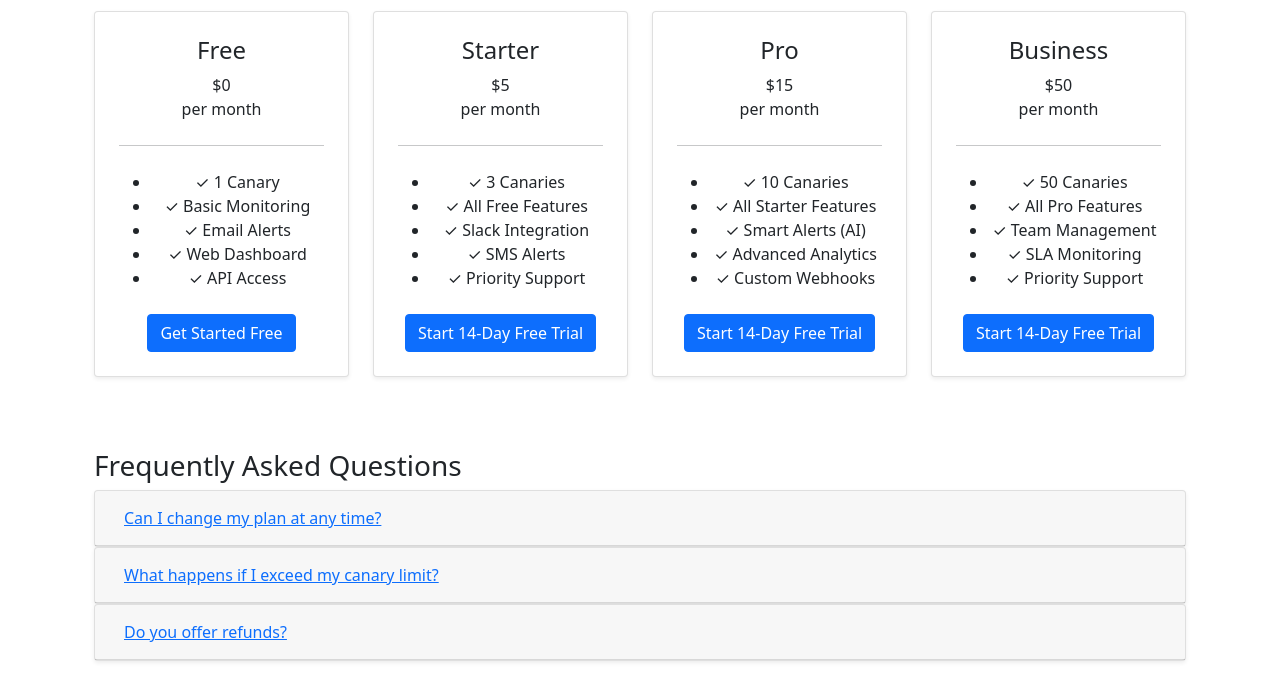
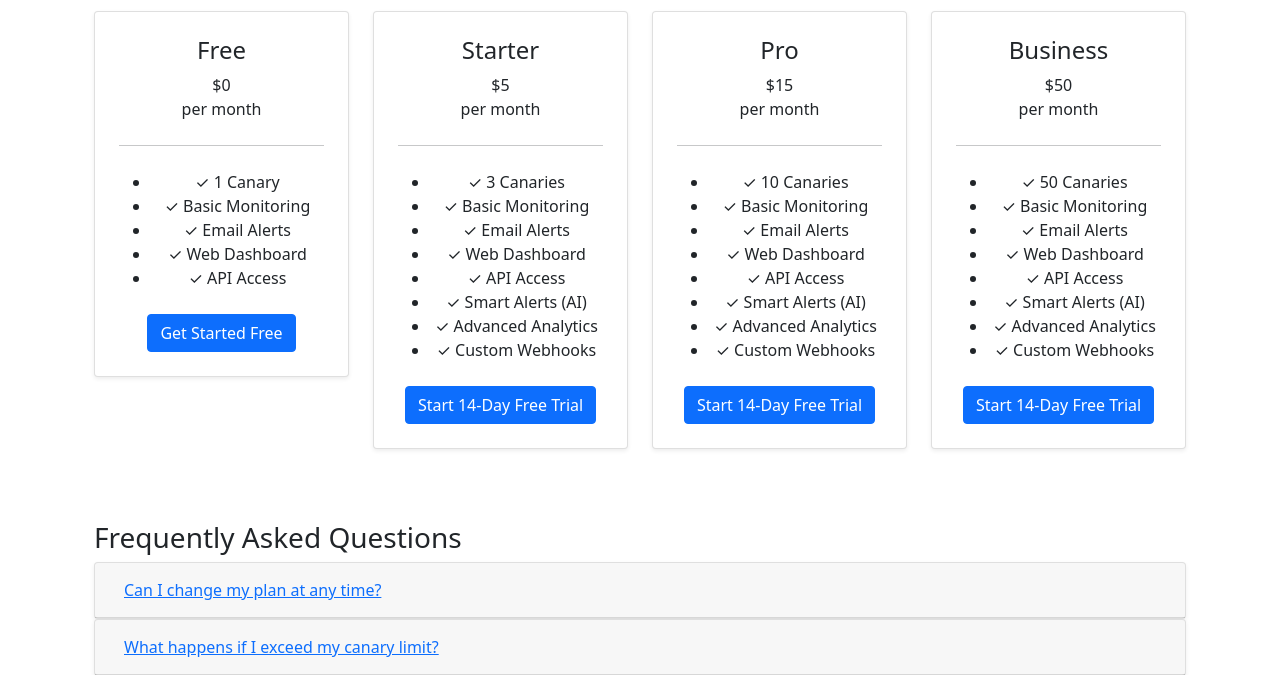
Before and after one commit to tabibazar/silentcanary, a Python web app: template templates/subscription_plans.html in a window 1280 px wide. Shown: the part 141-816 px from the top of the page. Run offline with Jinja, Linux system fonts and the light colour scheme; the template is opened without the code that fills it, so the values that code supplies are empty.

Commit message:
Update subscription plans and deploy all improvements
- Remove SMS alerts and team management from plans (not implemented)
- All plans have access to same features, only canary count differs
- Clean up footer: remove social media, support center, community links
- Simplify status page: replace subscribe/report with contact us only
- Include favicon.ico deployment
- Fix Stripe payment profile error with proper API key configuration

🤖 Generated with [Claude Code](https://claude.ai/code)

Co-Authored-By: Claude <noreply@anthropic.com>

```diff
--- a/templates/subscription_plans.html
+++ b/templates/subscription_plans.html
@@ -192,10 +192,13 @@
 
                     <ul class="feature-list text-left">
                         <li><span class="feature-check">✓</span> 3 Canaries</li>
-                        <li><span class="feature-check">✓</span> All Free Features</li>
-                        <li><span class="feature-check">✓</span> Slack Integration</li>
-                        <li><span class="feature-check">✓</span> SMS Alerts</li>
-                        <li><span class="feature-check">✓</span> Priority Support</li>
+                        <li><span class="feature-check">✓</span> Basic Monitoring</li>
+                        <li><span class="feature-check">✓</span> Email Alerts</li>
+                        <li><span class="feature-check">✓</span> Web Dashboard</li>
+                        <li><span class="feature-check">✓</span> API Access</li>
+                        <li><span class="feature-check">✓</span> Smart Alerts (AI)</li>
+                        <li><span class="feature-check">✓</span> Advanced Analytics</li>
+                        <li><span class="feature-check">✓</span> Custom Webhooks</li>
                     </ul>
 
                     <div class="mt-4">
@@ -233,7 +236,10 @@
 
                     <ul class="feature-list text-left">
                         <li><span class="feature-check">✓</span> 10 Canaries</li>
-                        <li><span class="feature-check">✓</span> All Starter Features</li>
+                        <li><span class="feature-check">✓</span> Basic Monitoring</li>
+                        <li><span class="feature-check">✓</span> Email Alerts</li>
+                        <li><span class="feature-check">✓</span> Web Dashboard</li>
+                        <li><span class="feature-check">✓</span> API Access</li>
                         <li><span class="feature-check">✓</span> Smart Alerts (AI)</li>
                         <li><span class="feature-check">✓</span> Advanced Analytics</li>
                         <li><span class="feature-check">✓</span> Custom Webhooks</li>
@@ -274,10 +280,13 @@
 
                     <ul class="feature-list text-left">
                         <li><span class="feature-check">✓</span> 50 Canaries</li>
-                        <li><span class="feature-check">✓</span> All Pro Features</li>
-                        <li><span class="feature-check">✓</span> Team Management</li>
-                        <li><span class="feature-check">✓</span> SLA Monitoring</li>
-                        <li><span class="feature-check">✓</span> Priority Support</li>
+                        <li><span class="feature-check">✓</span> Basic Monitoring</li>
+                        <li><span class="feature-check">✓</span> Email Alerts</li>
+                        <li><span class="feature-check">✓</span> Web Dashboard</li>
+                        <li><span class="feature-check">✓</span> API Access</li>
+                        <li><span class="feature-check">✓</span> Smart Alerts (AI)</li>
+                        <li><span class="feature-check">✓</span> Advanced Analytics</li>
+                        <li><span class="feature-check">✓</span> Custom Webhooks</li>
                     </ul>
 
                     <div class="mt-4">
```
